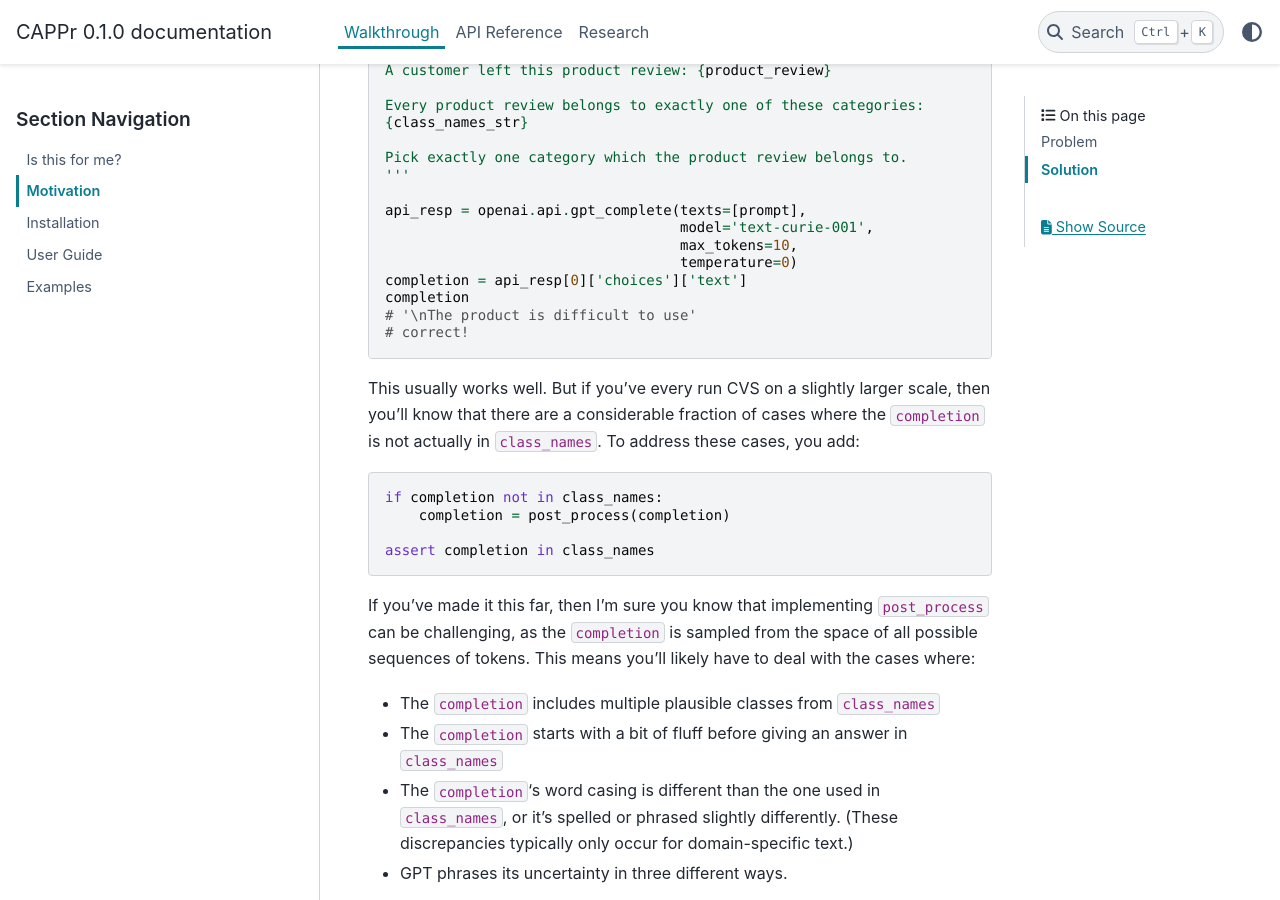
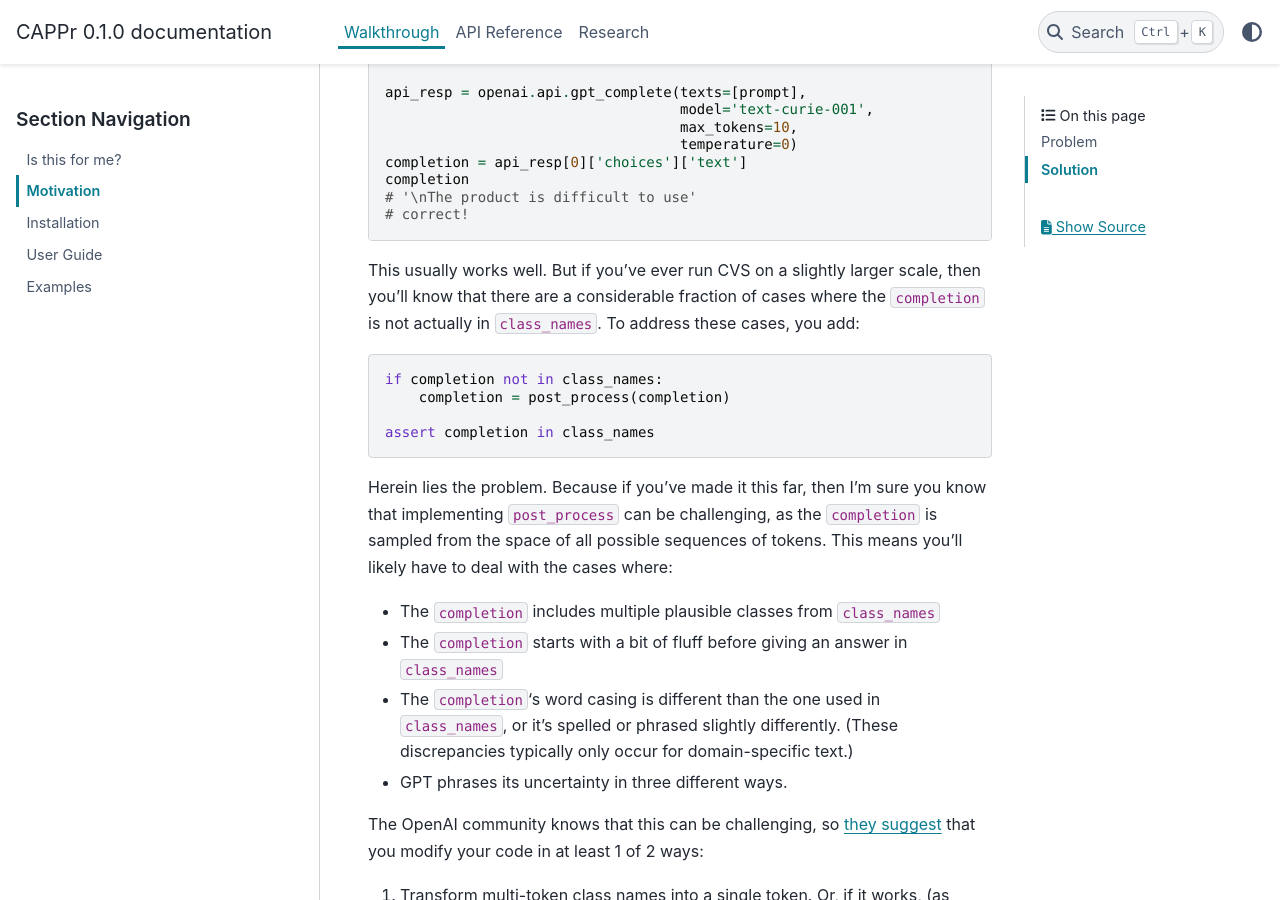
Before and after one commit to kddubey/cappr, a Sphinx documentation site: the page built from docs/source/2_motivation.rst, in a window 1280 px wide and 900 px high, scrolled down 954 px. Built offline with Sphinx 7.4.7 and the PyData theme 0.15.4, drawn with Linux system fonts in a browser that asks for light colours; pages that are not in the unit, such as notebooks, are missing from menus; some of the changed text lies outside the part shown.

Commit message:
[skip actions] Fix some typos

```diff
--- a/docs/source/2_motivation.rst
+++ b/docs/source/2_motivation.rst
@@ -58,7 +56,7 @@
    # '\nThe product is difficult to use'
    # correct!
 
-This usually works well. But if you've every run CVS on a slightly larger scale, then
+This usually works well. But if you've ever run CVS on a slightly larger scale, then
 you'll know that there are a considerable fraction of cases where the ``completion`` is
 not actually in ``class_names``. To address these cases, you add:
 
@@ -69,9 +67,10 @@
 
    assert completion in class_names
 
-If you've made it this far, then I'm sure you know that implementing ``post_process``
-can be challenging, as the ``completion`` is sampled from the space of all possible
-sequences of tokens. This means you'll likely have to deal with the cases where:
+Herein lies the problem. Because if you've made it this far, then I'm sure you know that
+implementing ``post_process`` can be challenging, as the ``completion`` is sampled from
+the space of all possible sequences of tokens. This means you'll likely have to deal
+with the cases where:
 
 - The ``completion`` includes multiple plausible classes from ``class_names``
 
```
Also changed, not shown: other parts of docs/source/2_motivation.rst (+0 -2 lines).
